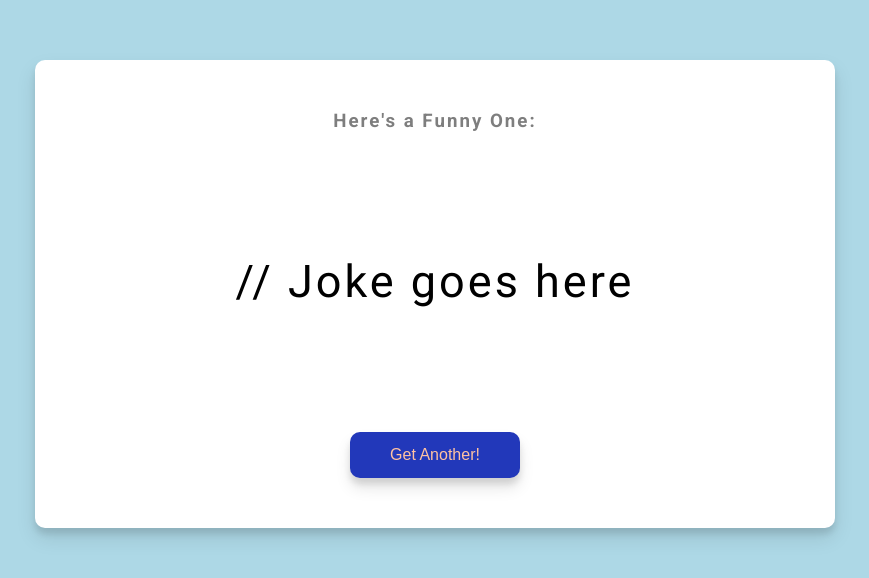
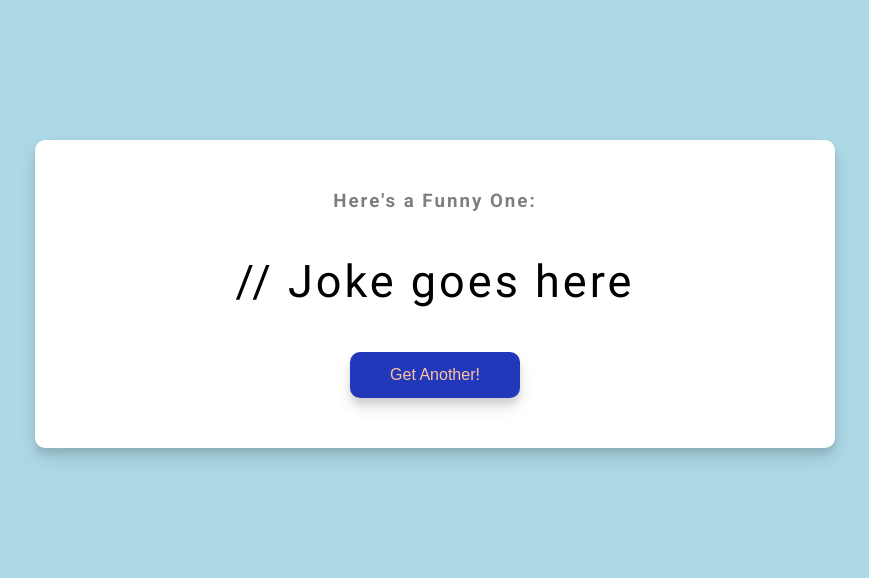
Before and after one commit to shawmn03/dad-jokes, a plain HTML site: page index.html in a window 1280 px wide. Shown: the part 106-684 px from the top of the page, without its empty margins (205-1074 px from the left). Drawn offline with Linux system fonts and the light colour scheme; no server answers.

Commit message:
Update style.css

```diff
--- a/style.css
+++ b/style.css
@@ -36,8 +36,8 @@ h3 {
 .joke {
   font-size: 45px;
   letter-spacing: 3px;
-  line-height: 200px;
-  margin: 50px auto;
+  line-height: 80px;
+  margin: 30px auto;
   max-width: 600px;
 }
 
```
